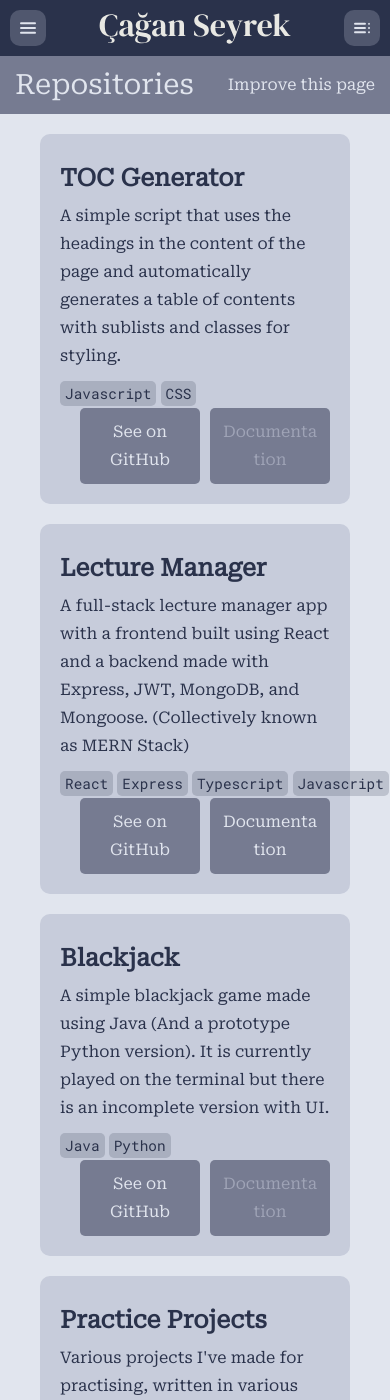
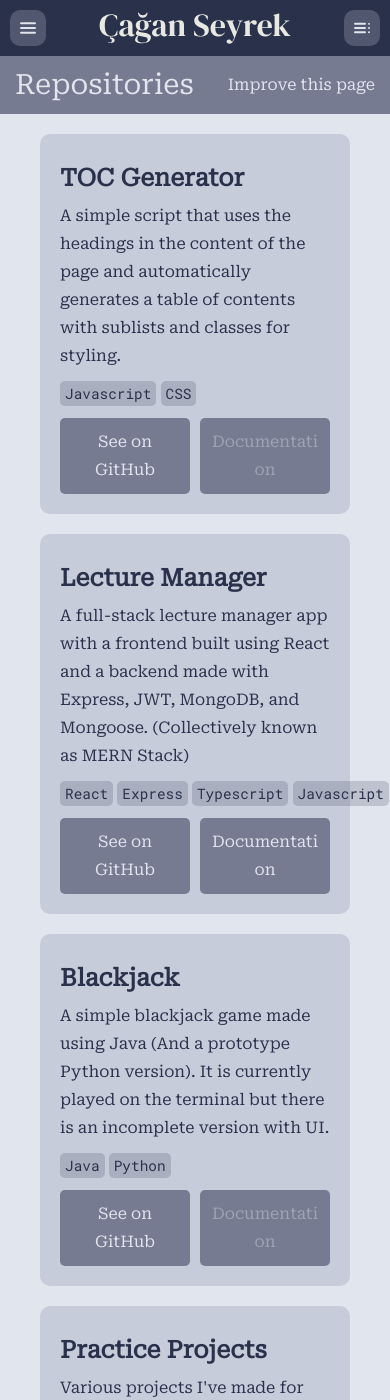
Before and after one commit to caganseyrek/website-theme, a Jekyll site: the page built from pages/menu-pages/repositories.md, in a window 390 px wide and 1400 px high. Built offline with Jekyll 4.4.1, drawn with Linux system fonts in a browser that asks for light colours.

Commit message:
Fixed responsiveness issue for buttons in repositories page

```diff
--- a/assets/styles/style.css
+++ b/assets/styles/style.css
@@ -642,6 +642,8 @@ aside#right-sidebar #toc .toc-doublesublist a:hover {
     #page-contents .repository-container .repository-info .repository-links {
         display: flex;
         justify-content: start;
+        margin-left: 0px;
+        margin-top: 10px;
     }
 }
 
```
